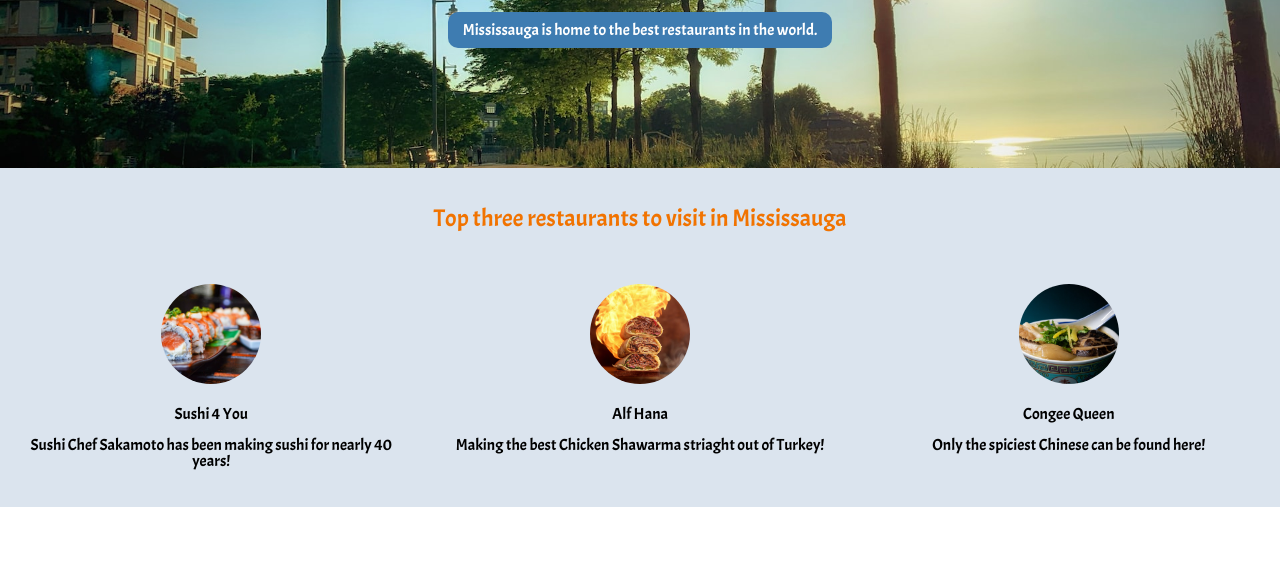
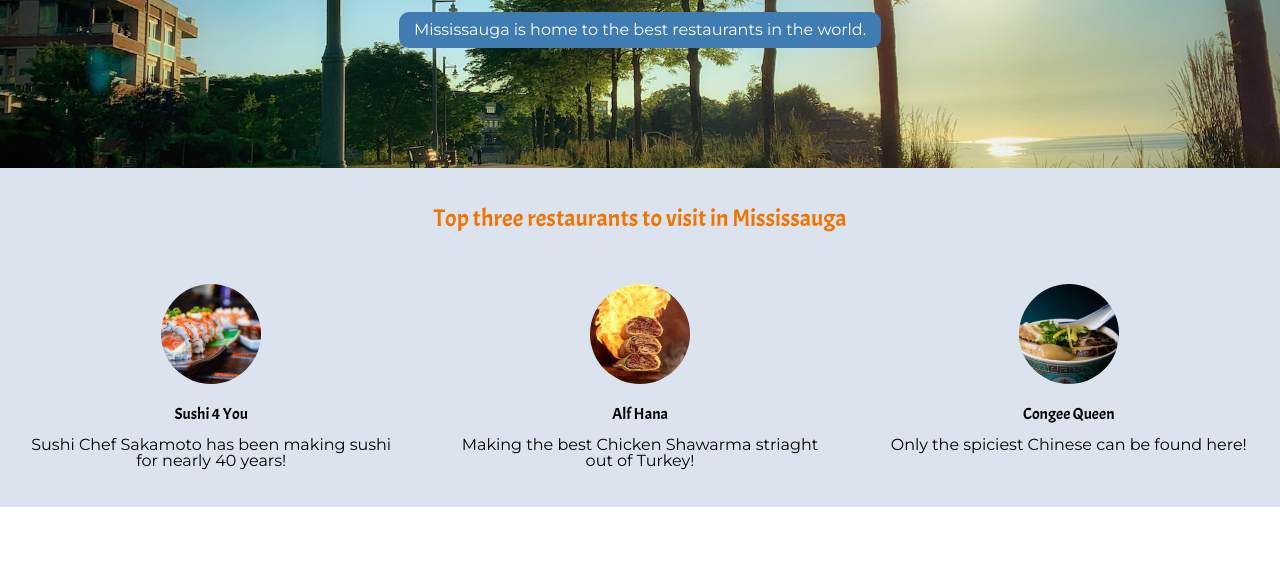
Before and after one commit to webstormcam/Hometown_Homepage_Scrimba_Assignment_1, a plain HTML site: page index.html in a window 1280 px wide. Shown: the part 175-742 px from the top of the page. Drawn offline with Linux system fonts and the light colour scheme.

Commit message:
Added in secondary font

```diff
--- a/index.html
+++ b/index.html
@@ -7,8 +7,8 @@
     <link rel="stylesheet" href="reset.css">
     <link rel="stylesheet" href="styles.css">
     <link rel="preconnect" href="https://fonts.googleapis.com">
-<link rel="preconnect" href="https://fonts.gstatic.com" crossorigin>
-<link href="https://fonts.googleapis.com/css2?family=Acme&display=swap" rel="stylesheet">
+    <link rel="preconnect" href="https://fonts.gstatic.com" crossorigin>
+    <link href="https://fonts.googleapis.com/css2?family=Acme&family=Montserrat:ital,wght@0,400;1,500&display=swap" rel="stylesheet">
     <title>Mississauga | Where dreams can become a reality!</title>
 </head>
 <body>
--- a/styles.css
+++ b/styles.css
@@ -31,6 +31,7 @@ header{
     background-color: #3e7cb1;
     padding: 10px 15px;
     border-radius: 10px;
+    font-family: 'Montserrat', sans-serif;
 }
 
 main{
@@ -125,6 +126,12 @@ font-size: 24px;
 
 
 
+p{
+    font-family: 'Montserrat', sans-serif;
+}
+
+
+
 
 
 
```
